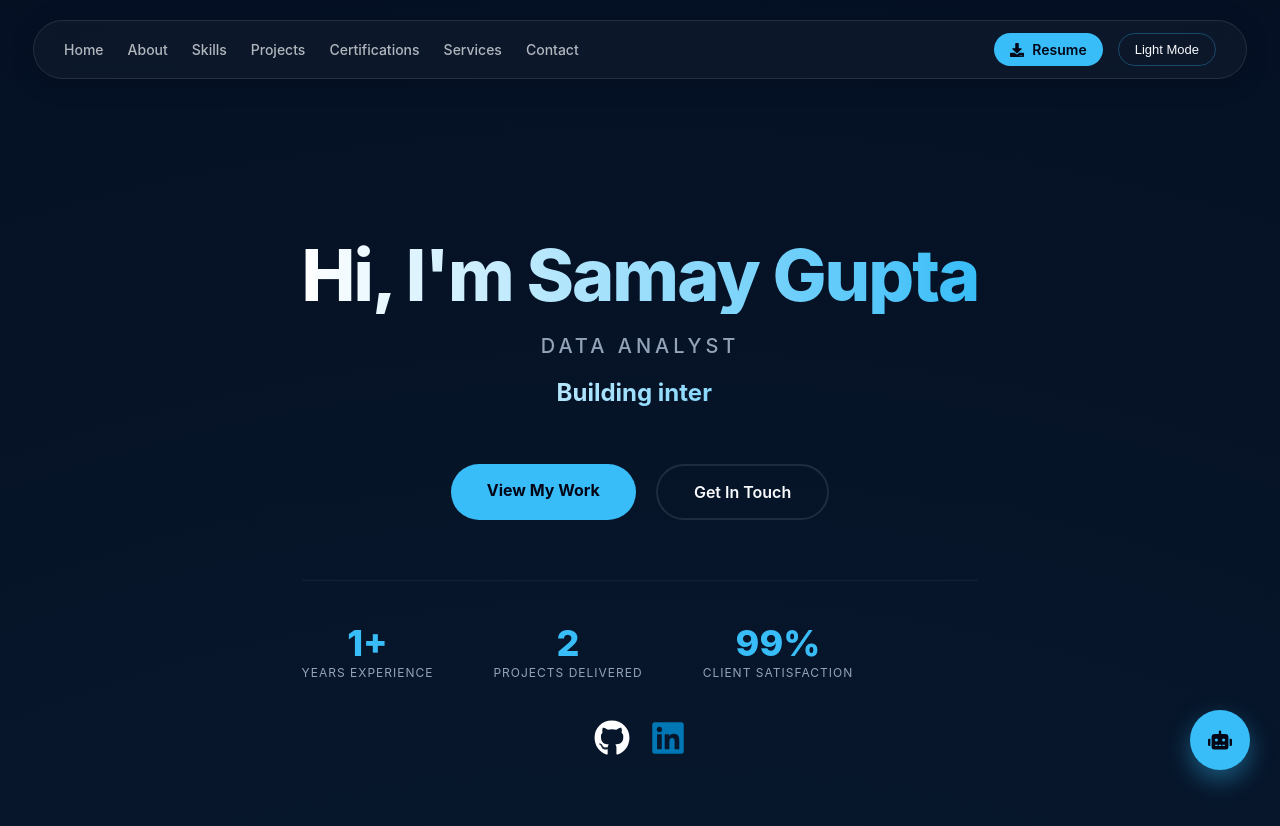
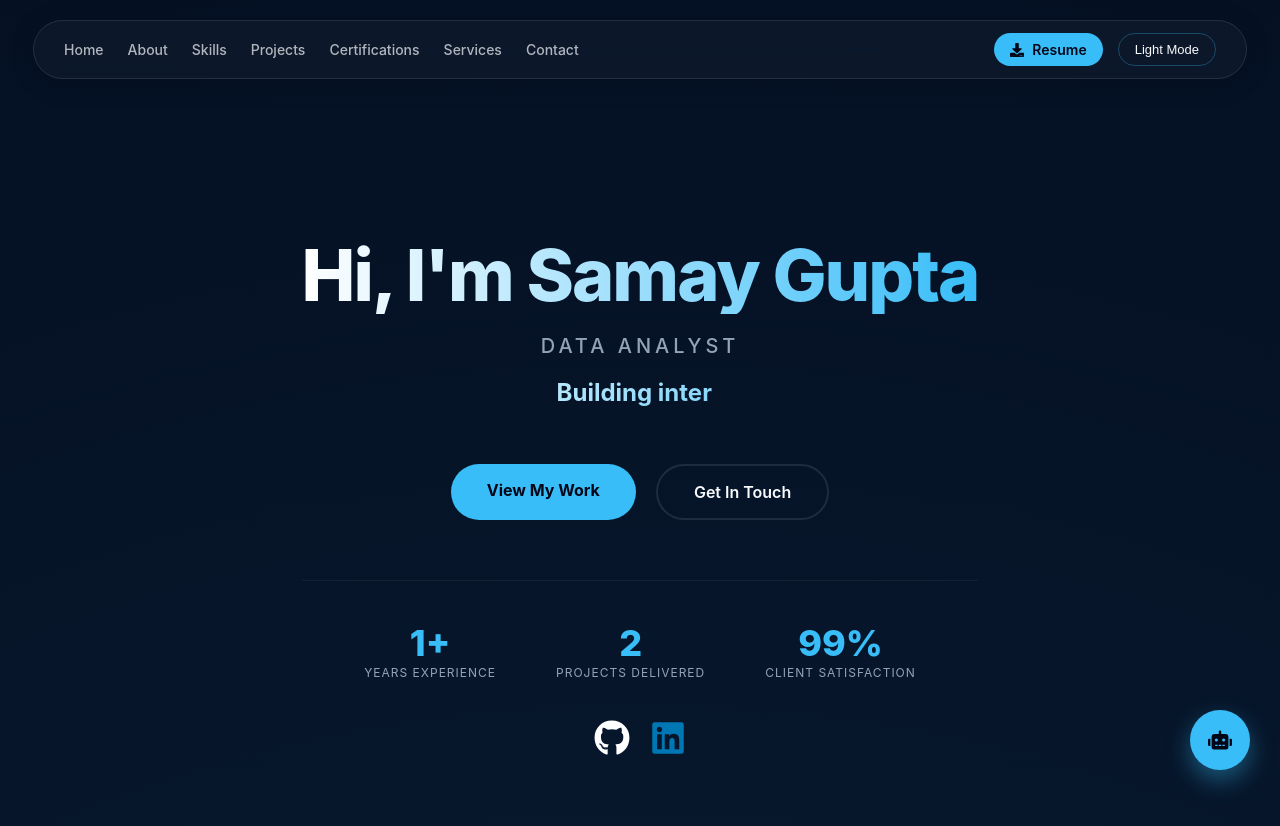
Before and after one commit to Samay24/samay-portfolio, a React (Vite) app: page / in a window 1280 px wide. Shown: the top 826 px of the page. Built offline with nearby package versions, Linux system fonts and the light colour scheme.

Commit message:
style: center hero stats section

```diff
--- a/src/App.css
+++ b/src/App.css
@@ -249,7 +249,8 @@ h2 {
   margin-top: 60px;
   padding-top: 40px;
   border-top: 1px solid rgba(255, 255, 255, 0.05);
-}
+
+    justify-content: center;}
 
 .hero-stat {
   display: flex;
```
